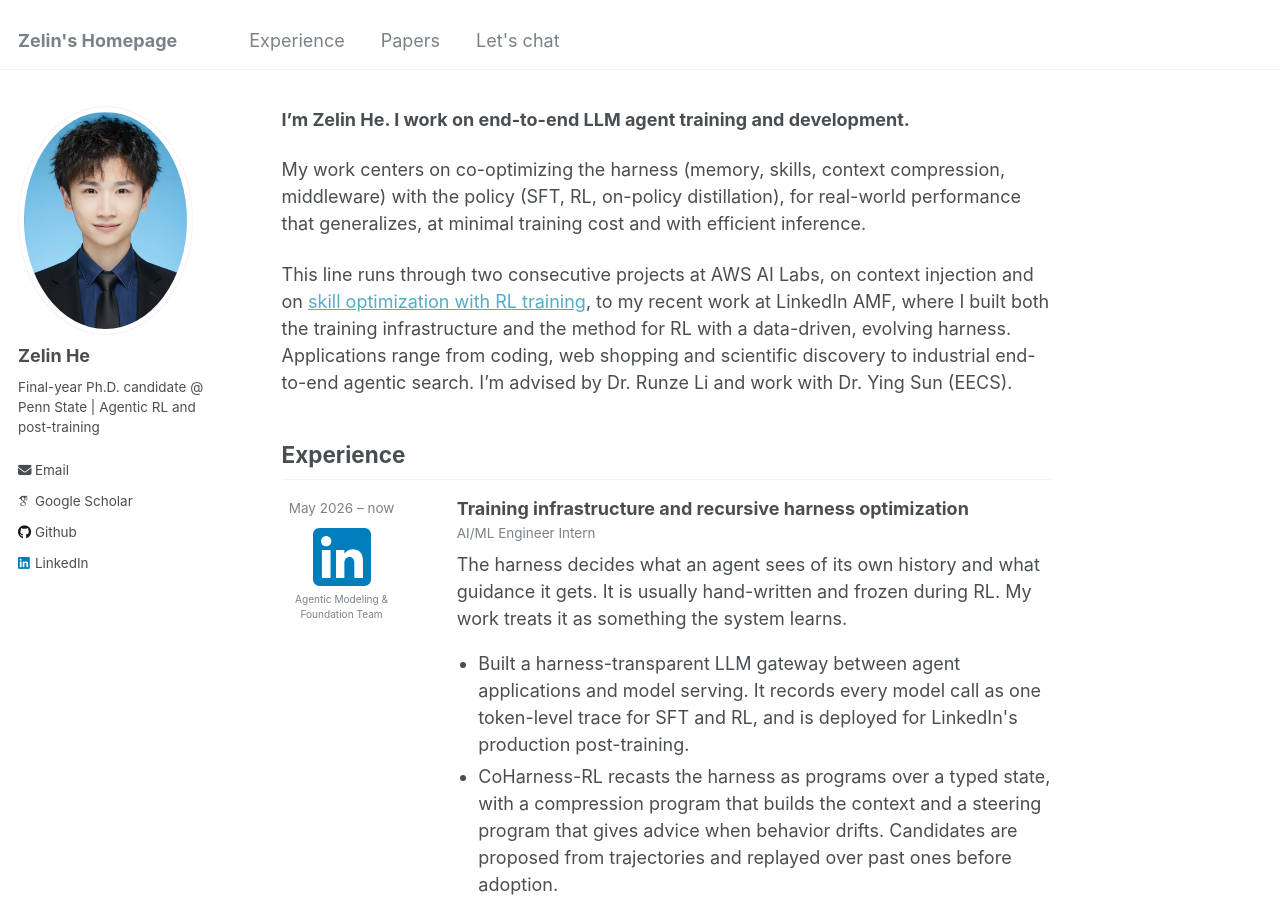
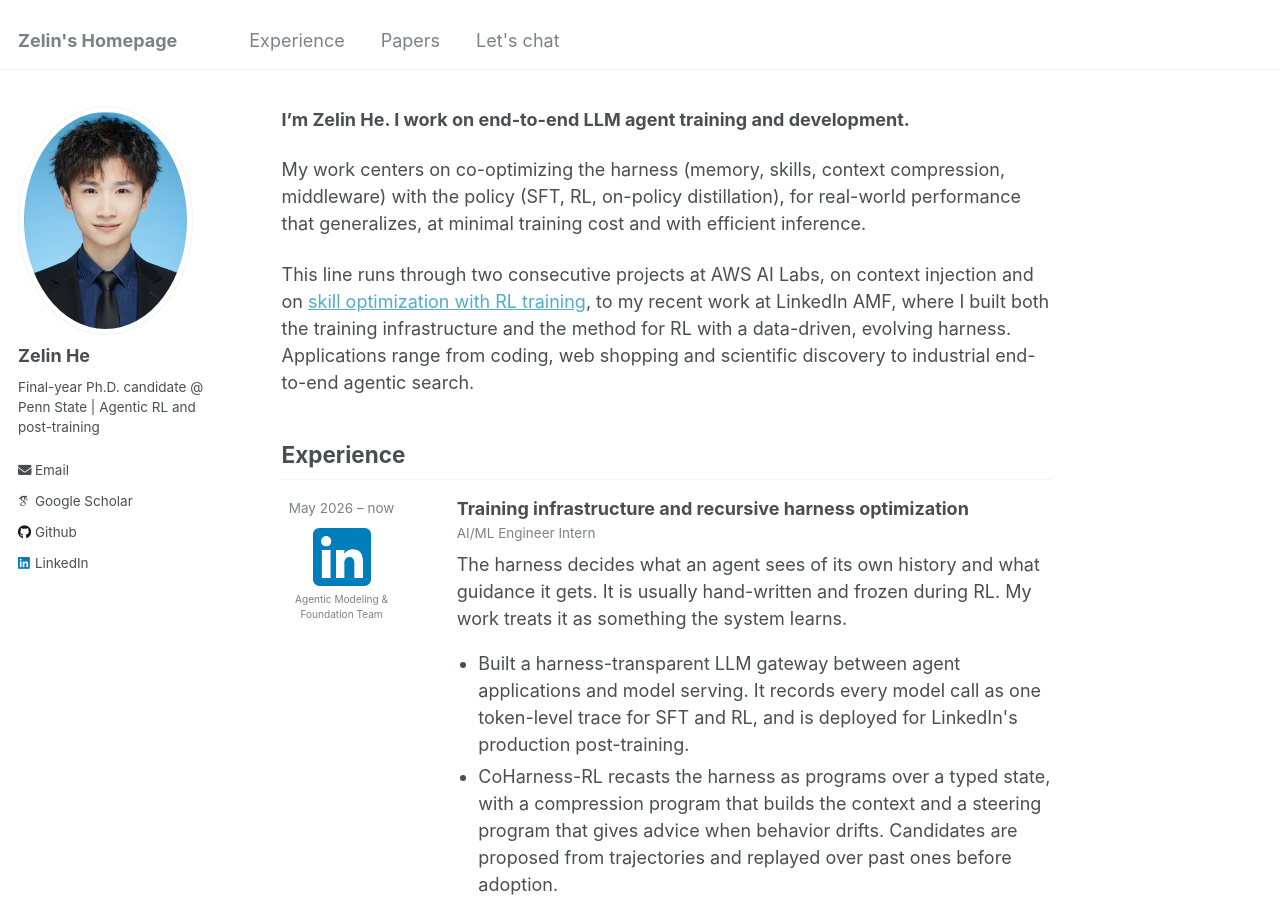
Before and after one commit to ZLHe0/zelinhe.github.io, a Jekyll site: the page built from _pages/about.md, in a window 1280 px wide and 900 px high. Built offline with Jekyll 4.4.1, drawn with Linux system fonts in a browser that asks for light colours; some web fonts are replaced.

Commit message:
Drop advisor sentence from intro
Co-Authored-By: Claude Opus 5.5 <noreply@anthropic.com>

```diff
--- a/_pages/about.md
+++ b/_pages/about.md
@@ -12,7 +12,7 @@ redirect_from:
 
 My work centers on co-optimizing the harness (memory, skills, context compression, middleware) with the policy (SFT, RL, on-policy distillation), for real-world performance that generalizes, at minimal training cost and with efficient inference.
 
-This line runs through two consecutive projects at AWS AI Labs, on context injection and on [skill optimization with RL training](https://github.com/amazon-science/reskill), to my recent work at LinkedIn AMF, where I built both the training infrastructure and the method for RL with a data-driven, evolving harness. Applications range from coding, web shopping and scientific discovery to industrial end-to-end agentic search. I'm advised by Dr. Runze Li and work with Dr. Ying Sun (EECS).
+This line runs through two consecutive projects at AWS AI Labs, on context injection and on [skill optimization with RL training](https://github.com/amazon-science/reskill), to my recent work at LinkedIn AMF, where I built both the training infrastructure and the method for RL with a data-driven, evolving harness. Applications range from coding, web shopping and scientific discovery to industrial end-to-end agentic search.
 
 <h2 id="experience">Experience</h2>
 
```
